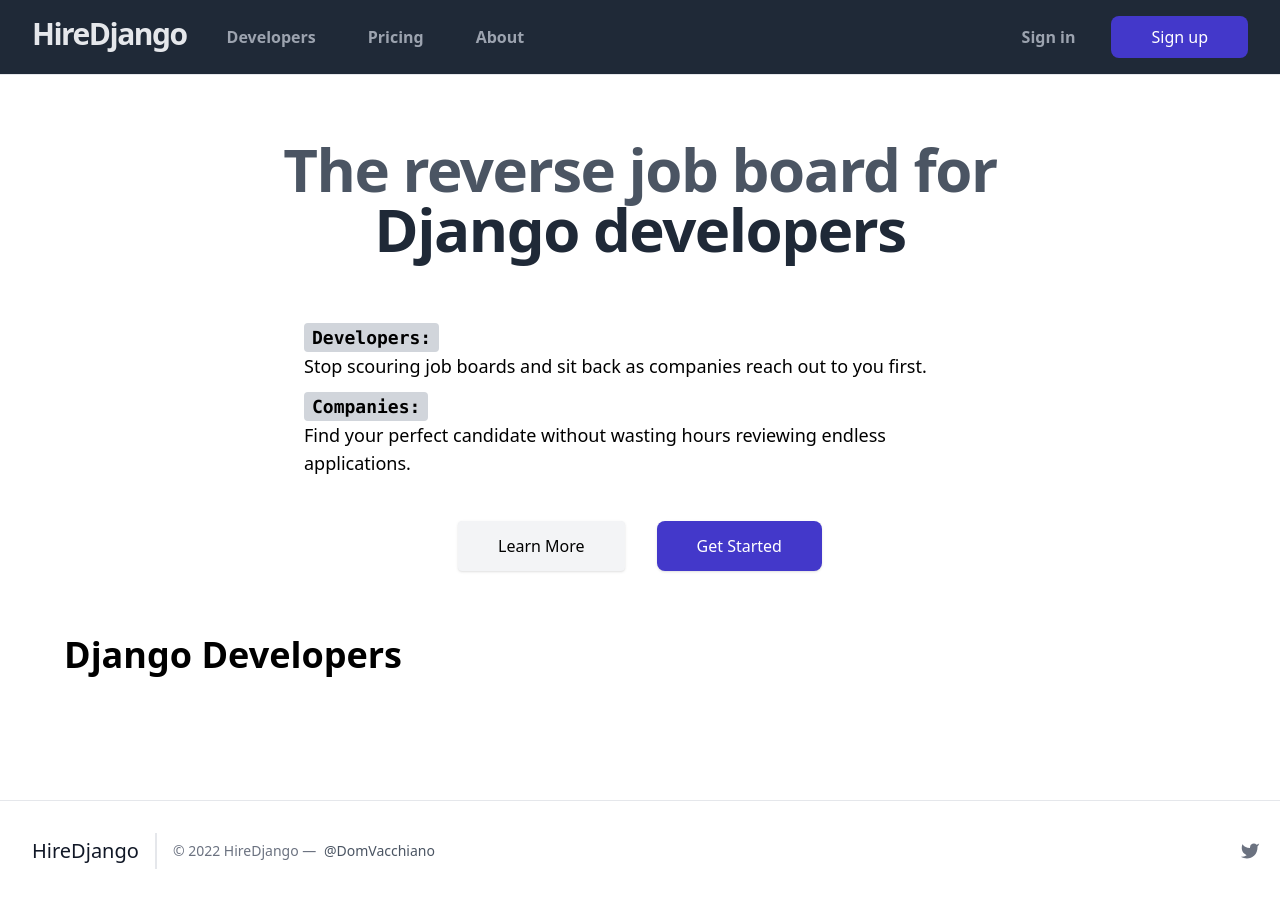
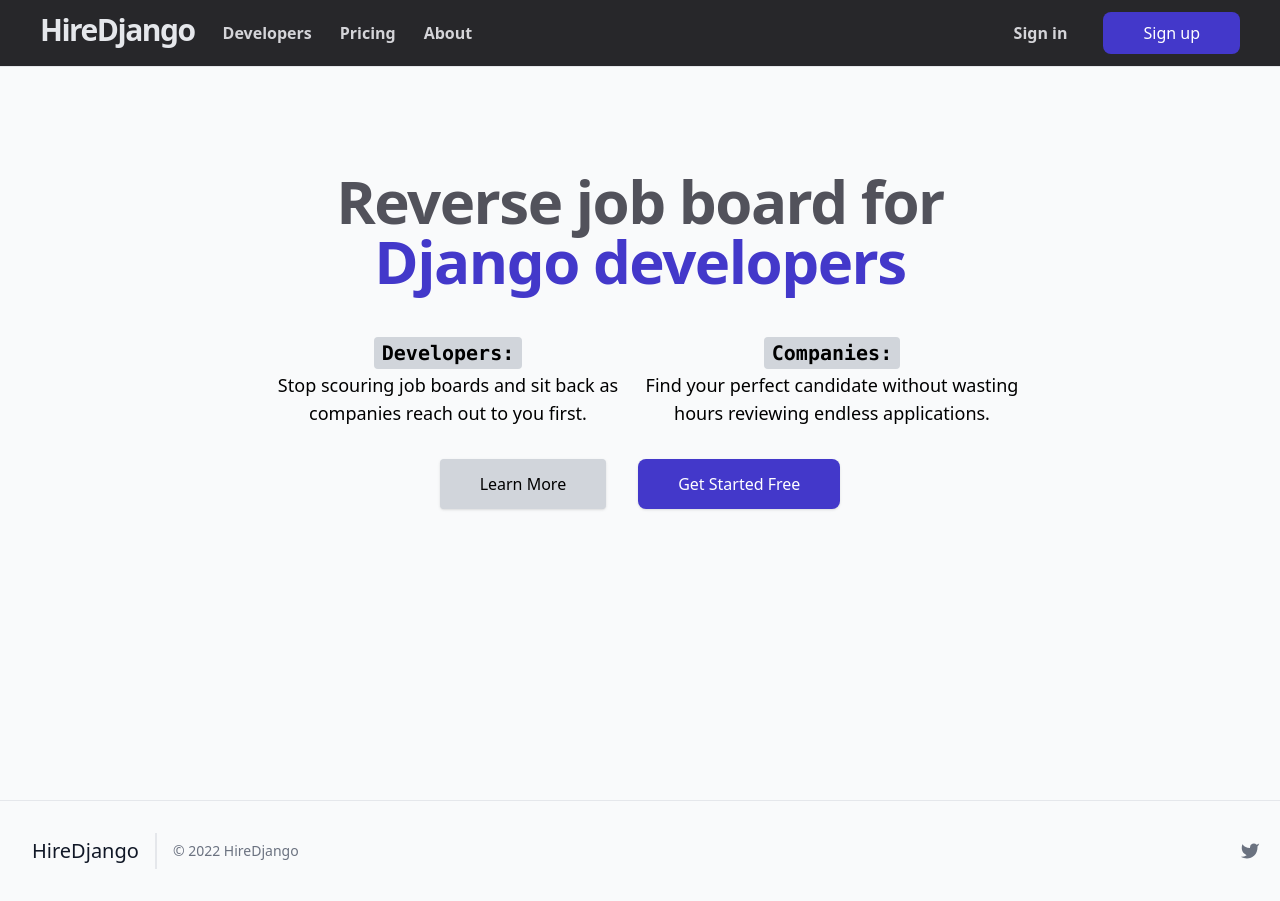
Before and after one commit to vacchiano/HireDjango, a Django app: page / in a window 1280 px wide. Run offline with Django 4.2, Linux system fonts and the light colour scheme; some libraries are stand-ins or nearby versions.

Commit message:
updated homepage

```diff
--- a/jobs/templates/jobs/_base.html
+++ b/jobs/templates/jobs/_base.html
@@ -8,29 +8,29 @@
     <script src="https://cdn.tailwindcss.com"></script>
 </head>
 <body>
-    <div class="w-full max-w-7xl mx-auto min-h-screen">
-        <div class="text-gray-400 bg-gray-800 flex flex-col max-w-screen-xl p-5 mx-auto md:items-start md:justify-between md:flex-row md:px-6 md:py-4 lg:px-8 border-b">
+    <div class="w-full min-h-screen bg-gray-50">
+        <div class="text-zinc-300 bg-zinc-800 flex flex-col p-2 w-full md:items-start md:justify-between md:flex-row md:px-10 md:py-3 lg:px-10 border-b">
             <div class="flex flex-row items-center justify-between lg:justify-start">
-                <a href="{% url 'home' %}" class="text-3xl font-bold tracking-tighter text-gray-200 lg:pr-2">HireDjango</a>
+                <a href="{% url 'home' %}" class="text-3xl font-bold tracking-tighter text-gray-200 hover:text-white lg:pr-2">HireDjango</a>
             </div>
 
             <nav class="flex-col items-center flex-grow hidden pb-4 md:pb-0 md:flex md:justify-start md:flex-row lg:pl-2">
-                <a class="font-semibold px-6 py-2 rounded hover:text-white hover:cursor-pointer mr-1">Developers</a>
-                <a class="font-semibold px-6 py-2 rounded hover:text-white hover:cursor-pointer mr-1">Pricing</a>
-                <a class="font-semibold px-6 py-2 rounded hover:text-white hover:cursor-pointer">About</a>
+                <a href="{% url 'freelancer-list' %}" class="font-semibold px-3 py-2 rounded hover:text-white hover:cursor-pointer mr-1">Developers</a>
+                <a class="font-semibold px-3 py-2 rounded hover:text-white hover:cursor-pointer mr-1">Pricing</a>
+                <a class="font-semibold px-3 py-2 rounded hover:text-white hover:cursor-pointer">About</a>
 
                 <div class="inline-flex items-center gap-2 list-none md:ml-auto">
                     {% if user.is_authenticated %}
                     <p>{{user.email}}</p>
                     {% if user.freelancer.profile_pic %}
-                    <img class="w-10 border rounded-full mr-4" src="{{ user.freelancer.profile_pic.url }}" alt="Profile pic">
+                    <img class="w-12 h-12 border-2 rounded-full mr-4" src="{{ user.freelancer.profile_pic.url }}" alt="Profile pic">
                     {% endif %}
                     {% if user.business.profile_pic %}
                     <img class="w-10 border rounded-full mr-4" src="{{ user.business.profile_pic.url }}" alt="Profile pic">
                     {% endif %}
                     <form action="{% url 'account_logout' %}" method="POST">
                         {% csrf_token %}
-                        <button type="submit" class="items-center block px-10 py-2.5 text-base font-medium text-center text-blue-600 transition duration-500 ease-in-out transform border-2 border-white shadow-md rounded-xl focus:outline-none focus:ring-2 focus:ring-offset-2 focus:ring-gray-500">Logout</button>
+                        <button type="submit" class="hover:text-white">Logout</button>
                     </form>
                     {% else %}
                     <a href="{% url 'account_login' %}">
@@ -43,18 +43,17 @@
                 </div>
             </nav>
         </div>
-        <div class="container">
+        <div class="container mx-auto py-10">
             {% block content %}
             {% endblock content %}
         </div>
     </div>
-    <footer class="text-gray-600 body-font border-t">
+    <footer class="text-gray-600 body-font border-t bg-gray-50">
         <div class="container px-5 py-8 mx-auto flex items-center sm:flex-row flex-col">
           <a class="flex title-font font-medium items-center md:justify-start justify-center text-gray-900">
             <span class="ml-3 text-xl">HireDjango</span>
           </a>
-          <p class="text-sm text-gray-500 sm:ml-4 sm:pl-4 sm:border-l-2 sm:border-gray-200 sm:py-2 sm:mt-0 mt-4">© 2022 HireDjango —
-            <a href="https://www.twitter.com/domvacchiano" class="text-gray-600 ml-1" rel="noopener noreferrer" target="_blank">@DomVacchiano</a>
+          <p class="text-sm text-gray-500 sm:ml-4 sm:pl-4 sm:border-l-2 sm:border-gray-200 sm:py-2 sm:mt-0 mt-4">© 2022 HireDjango
           </p>
           <span class="inline-flex sm:ml-auto sm:mt-0 mt-4 justify-center sm:justify-start">
             <a class="ml-3 text-gray-500 hover:text-black" target="_blank" href="https://www.twitter.com/domvacchiano">
--- a/jobs/templates/jobs/freelancer_form.html
+++ b/jobs/templates/jobs/freelancer_form.html
@@ -2,12 +2,12 @@
 {% load tailwind_filters %}
 
 {% block content %}
-<div>
-    <h1 class="text-2xl my-4">Create Freelancer Profile</h1>
+<div class="p-6 max-w-2xl mx-auto rounded shadow bg-white">
+    <h1 class="text-slate-800 text-4xl mb-4 font-semibold">Create Freelancer Profile</h1>
     <form method="POST" enctype="multipart/form-data">
         {% csrf_token %}
         {{form|crispy}}
-        <input class="px-8 py-2 text-white bg-blue-600 rounded-lg hover:bg-blue-700 hover:cursor-pointer" type="submit" value="Save">
+        <input class="px-10 py-2 text-white bg-indigo-700 rounded-lg hover:bg-blue-700 hover:cursor-pointer" type="submit" value="Save">
     </form>
 </div>
 
--- a/jobs/templates/jobs/freelancer_list.html
+++ b/jobs/templates/jobs/freelancer_list.html
@@ -2,7 +2,7 @@
 
 {% block content %}
     <h1 class="text-4xl font-bold mb-8">All Freelance Developers</h1>
-    <div class="shadow">
+    <div class="shadow bg-white">
         {% for freelancer in object_list %}
         <a href="{% url 'freelancer-detail' freelancer.pk %}">
         <div class="p-6 border flex items-center">
--- a/jobs/templates/jobs/index.html
+++ b/jobs/templates/jobs/index.html
@@ -1,33 +1,37 @@
 {% extends 'jobs/_base.html' %}
 
 {% block content %}
-<div class="px-16 max-w-7xl">
+<div class="px-12 mx-auto max-w-7xl">
     <div class="mx-auto px-4 sm:mt-16">
-        <h1 class="text-gray-600 text-3xl tracking-tight font-extrabold sm:text-5xl md:text-6xl text-center">
-            <span class="block">The reverse job board for</span>
-            <span class="block text-gray-800">Django developers</span>
+        <h1 class="text-zinc-600 text-3xl tracking-tight font-extrabold sm:text-5xl md:text-6xl text-center">
+            <span class="block">Reverse job board for</span>
+            <span class="block text-indigo-700">Django developers</span>
         </h1>
-        <p class="max-w-2xl text-lg text-left mx-auto pt-16">
-            <span class="block">
-                <code class="bg-gray-300 px-2 py-1 font-semibold rounded">Developers:</code>
-                <span class="block">
+        <p class="max-w-4xl text-lg text-center mx-auto pt-12 flex items-start justify-center">
+            <span class="block max-w-sm">
+                <code class="bg-gray-300 text-xl px-2 py-1 font-bold rounded">Developers:</code>
+                <span class="block pt-1">
                     Stop scouring job boards and sit back as companies reach out to you first.
                 </span>
             </span>
-            <span class="block py-3">
-                <code class="bg-gray-300 px-2 py-1 font-semibold rounded">Companies:</code>
-                <span class="block">
+            <span class="block max-w-sm">
+                <code class="bg-gray-300 text-xl px-2 py-1 font-semibold rounded">Companies:</code>
+                <span class="block pt-1">
                     Find your perfect candidate without wasting hours reviewing endless applications.
                 </span>
             </span>
         </p>
         <div class="flex justify-center gap-8 mt-8">
-            <button class="font-medium bg-gray-100 hover:bg-gray-50 rounded shadow px-10 py-3">Learn More</button>
-            <button class="shadow leading-relaxed block px-10 py-3 text-base font-medium text-center text-white bg-indigo-700 rounded-lg hover:bg-indigo-600 focus:outline-none focus:ring-2 focus:ring-offset-2 focus:ring-blue-500">
-                Get Started
-            </button>
+            <button class="font-medium bg-gray-300 hover:bg-gray-200 rounded shadow px-10 py-3">Learn More</button>
+            <a href="{% url 'account_signup' %}">
+                <button class="shadow leading-relaxed block px-10 py-3 text-base font-medium text-center text-white bg-indigo-700 rounded-lg hover:bg-indigo-600 focus:outline-none focus:ring-2 focus:ring-offset-2 focus:ring-blue-500">
+                    Get Started Free
+                </button>
+            </a>
         </div>
     </div>
+    {% comment %} Could list out developers or add more marketing {% endcomment %}
+    {% if object_list %}
     <div class="mt-16">
         <h1 class="text-4xl font-bold mb-8">Django Developers</h1>
         <div class="shadow">
@@ -52,6 +56,7 @@
             {% endfor %}
         </div>
     </div>
+    {% endif %}
 </div>
 
 {% endblock content %}
--- a/templates/account/login.html
+++ b/templates/account/login.html
@@ -2,12 +2,12 @@
 {% load tailwind_filters %}
 
 {% block content %}
-<div class="px-20">
-    <h1 class="text-2xl my-4"> Login</h1>
+<div class="my-10 p-6 max-w-2xl mx-auto rounded shadow">
+    <h1 class="text-slate-800 text-4xl mb-4 font-semibold">Login</h1>
     <form method="POST">
         {% csrf_token %}
         {{form|crispy}}
-        <input class="px-8 py-2 text-white bg-blue-600 rounded-lg hover:bg-blue-700 hover:cursor-pointer" type="submit" value="Login">
+        <input class="px-10 py-2 text-white bg-blue-600 rounded-lg hover:bg-blue-700 hover:cursor-pointer" type="submit" value="Login">
     </form>
     <p class="py-4">Don't have an account? <a class="text-blue-500 underline" href="{% url 'account_signup' %}">Sign up here.</a></p>
 </div>
--- a/templates/account/signup.html
+++ b/templates/account/signup.html
@@ -2,12 +2,12 @@
 {% load tailwind_filters %}
 
 {% block content %}
-<div class="px-20">
-    <h1 class="text-2xl my-4"> Signup</h1>
+<div class="my-10 p-6 max-w-2xl mx-auto rounded shadow">
+    <h1 class="text-slate-800 text-4xl mb-4 font-semibold">Signup</h1>
     <form method="POST">
         {% csrf_token %}
         {{form|crispy}}
-        <input class="px-8 py-2 text-white bg-blue-600 rounded-lg hover:bg-blue-700 hover:cursor-pointer" type="submit" value="Signup">
+        <input class="px-10 py-2 text-white bg-blue-600 rounded-lg hover:bg-blue-700 hover:cursor-pointer" type="submit" value="Sign Up">
     </form>
     <p class="py-4">Already have an account? <a class="text-blue-500 underline" href="{% url 'account_login' %}">Log in here.</a></p>
 </div>
```
